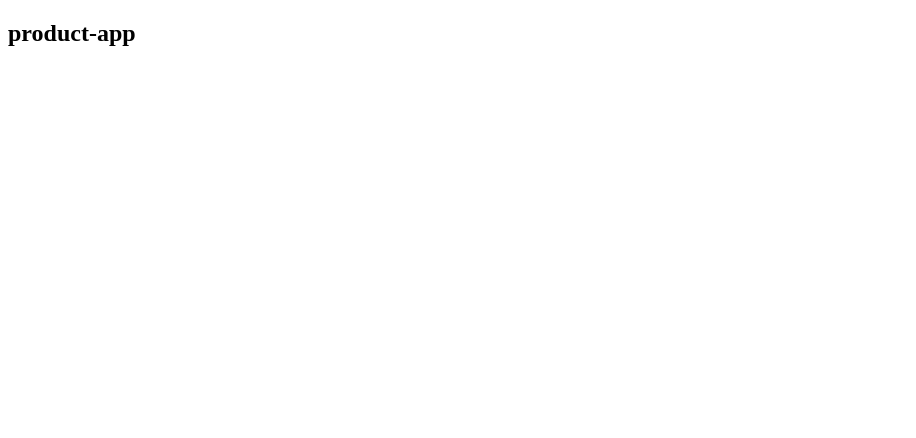
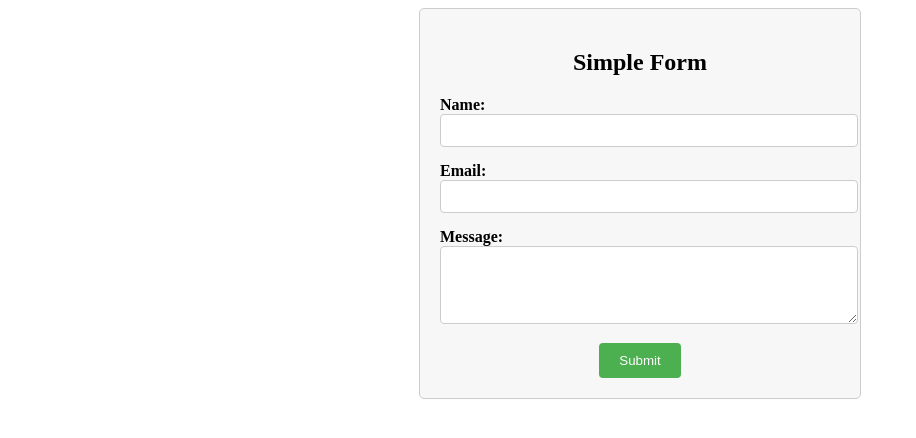
Before and after one commit to ammarmoha37/product-app, an Angular app: page / in a window 1280 px wide. Shown: the top 438 px of the page, without its empty margins (0-916 px from the left). Built offline with nearby package versions, Linux system fonts and the light colour scheme.

Commit message:
product form component

```diff
--- a/src/app/app.component.html
+++ b/src/app/app.component.html
@@ -1,3 +1,3 @@
-<h2>{{ title }}</h2>
+<app-product-form></app-product-form>
 
 <router-outlet />
--- /dev/null
+++ b/src/app/product-form/product-form.component.html
@@ -0,0 +1,53 @@
+<div class="form-container">
+  <h2>Simple Form</h2>
+  <form (ngSubmit)="onSubmit()">
+    <div class="form-group">
+      <label for="name">Name:</label>
+      <input
+        type="text"
+        id="name"
+        name="name"
+        [(ngModel)]="name"
+        required
+      >
+    </div>
+    <div class="form-group">
+      <label for="email">Email:</label>
+      <input
+        type="email"
+        id="email"
+        name="email"
+        [(ngModel)]="email"
+        required>
+    </div>
+    <div class="form-group">
+      <label for="message">Message:</label>
+      <textarea
+        id="message"
+        rows="4"
+        name="message"
+        [(ngModel)]="message"
+        required></textarea>
+    </div>
+    <button type="submit">Submit</button>
+  </form>
+
+  <table *ngIf="isSubmitted">
+    <thead>
+    <tr>
+      <th>#</th>
+      <th>Name</th>
+      <th>Email</th>
+      <th>Message</th>
+    </tr>
+    </thead>
+    <tbody>
+    <tr *ngFor="let msg of messages; let i = index">
+      <td>{{ i + 1 }}</td>
+      <td>{{ msg.name }}</td>
+      <td>{{ msg.email }}</td>
+      <td>{{ msg.message }}</td>
+    </tr>
+    </tbody>
+  </table>
+</div>
--- /dev/null
+++ b/src/app/product-form/product-form.component.scss
@@ -0,0 +1,65 @@
+.form-container {
+  max-width: 400px;
+  margin: auto;
+  padding: 20px;
+  border: 1px solid #ccc;
+  border-radius: 5px;
+  background-color: #f7f7f7;
+}
+
+h2 {
+  text-align: center;
+}
+
+.form-group {
+  margin-bottom: 15px;
+}
+
+label {
+  display: block;
+  font-weight: bold;
+}
+
+input[type="text"],
+input[type="email"],
+textarea {
+  width: 100%;
+  padding: 8px;
+  border: 1px solid #ccc;
+  border-radius: 4px;
+}
+
+button[type="submit"] {
+  display: block;
+  margin: auto;
+  padding: 10px 20px;
+  background-color: #4caf50;
+  color: white;
+  border: none;
+  border-radius: 4px;
+  cursor: pointer;
+}
+
+table {
+  width: 100%;
+  border-collapse: collapse;
+  margin-top: 20px;
+}
+
+thead {
+  background-color: #f2f2f2;
+}
+
+th, td {
+  padding: 10px;
+  text-align: left;
+  border-bottom: 1px solid #ddd;
+}
+
+th {
+  font-weight: bold;
+}
+
+tbody tr:nth-child(even) {
+  background-color: #f9f9f9;
+}
--- /dev/null
+++ b/src/app/product-form/product-form.component.ts
@@ -0,0 +1,23 @@
+import { Component } from '@angular/core';
+
+@Component({
+  selector: 'app-product-form',
+  templateUrl: './product-form.component.html',
+  styleUrl: './product-form.component.scss'
+})
+export class ProductFormComponent {
+  name: string;
+  email: string;
+  message: string;
+  isSubmitted: boolean = false;
+  messages: {}[] = [];
+
+  onSubmit() {
+    this.isSubmitted = true;
+    this.messages.push({
+      'name': this.name,
+      'email': this.email,
+      'message': this.message,
+    })
+  }
+}
```
Also changed, not shown: src/app/app.module.ts (+6 -2 lines), 1 other file (tests, documents, lock files or other folders).
